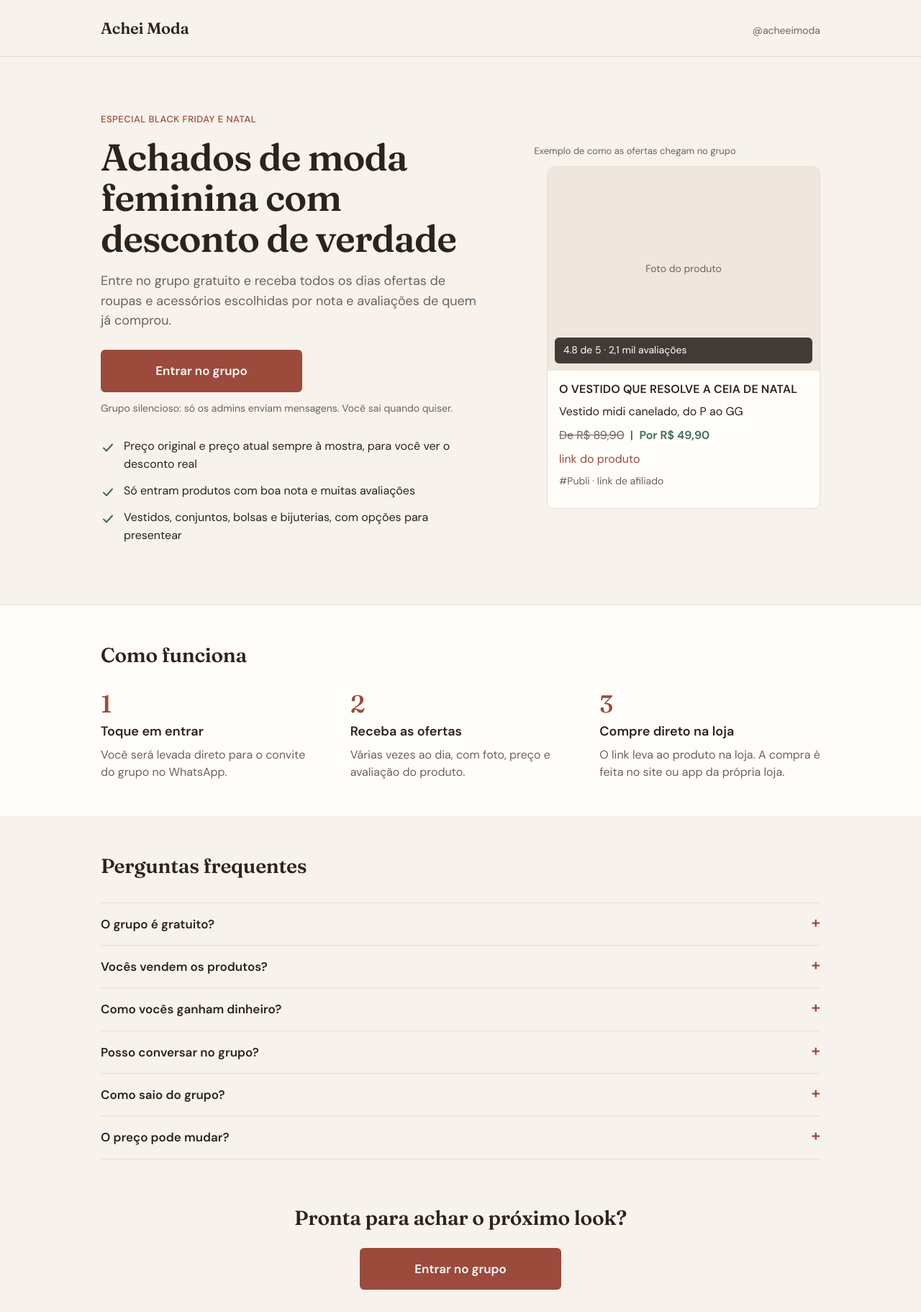
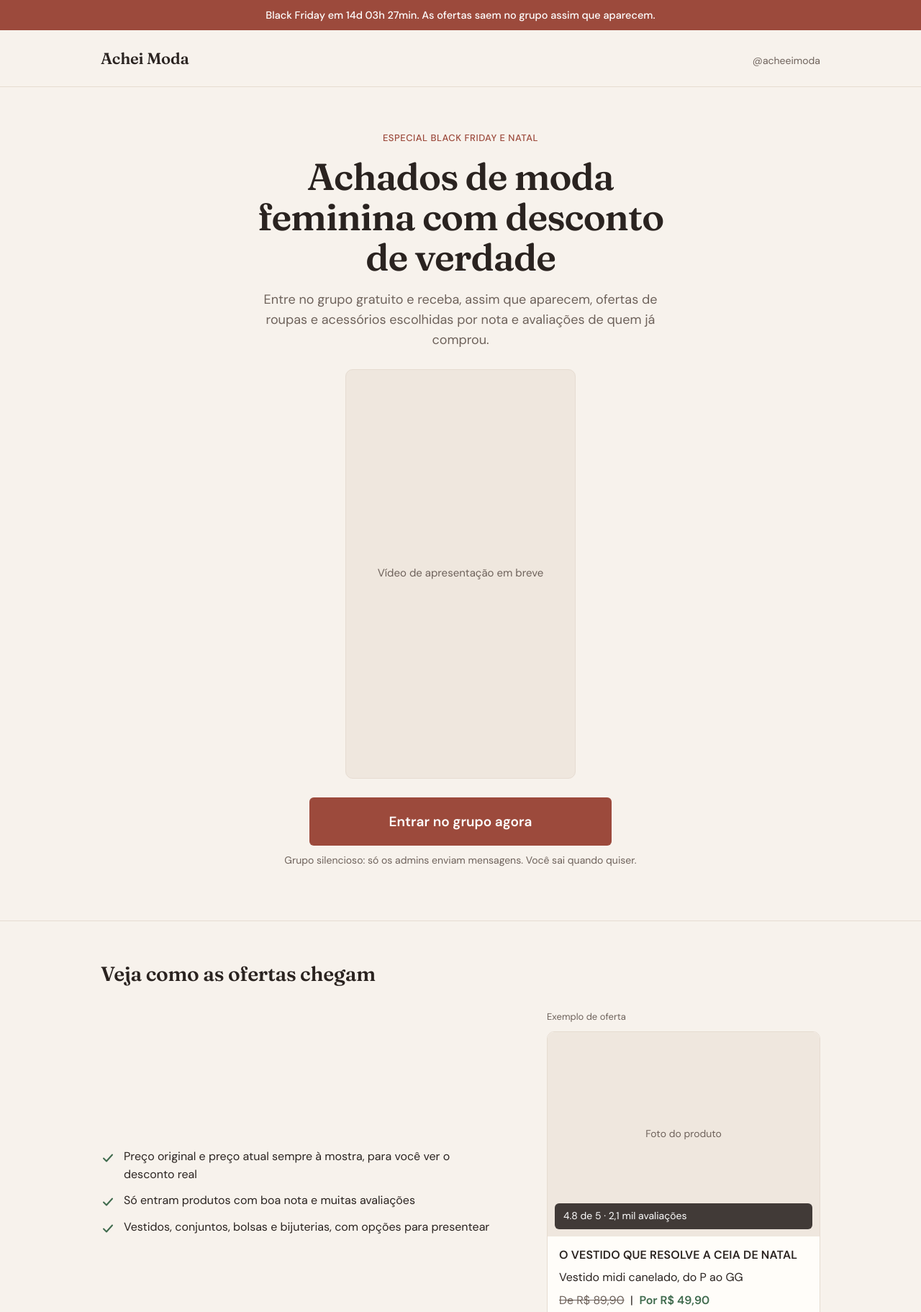
Before and after one commit to victortop7/acheeimoda, a website: page public/index.html in a window 1280 px wide. Shown: the top 1823 px of the page at 72% size. Drawn offline with Linux system fonts and the light colour scheme; no server answers.

Commit message:
Landing: faixa de urgencia real, espaco de video, vagas reais e FAQ
- Faixa com contagem ate a Black Friday (27/11) e depois o Natal
- Espaco de video vertical (YouTube, shorts ou mp4) via config.js
- /api/stats passa a devolver as vagas do grupo atual
- Aviso do YouTube na politica de privacidade

Co-Authored-By: Claude Sonnet 5.5 <noreply@anthropic.com>

```diff
--- a/public/config.js
+++ b/public/config.js
@@ -1,10 +1,12 @@
-// Único lugar para trocar nome da marca, contato e IDs. Nada aqui é segredo.
+// Único lugar para trocar nome da marca, contato, vídeo e IDs. Nada aqui é segredo.
 window.SITE = {
   brand: 'Achei Moda',         // nome da marca
   instagram: 'acheeimoda',     // sem @. Vazio = não mostra
   metaPixelId: '',             // ID do pixel do Meta. Vazio = não carrega o pixel
   ownerName: '',               // nome de quem responde pelo grupo (pessoa física), aparece nos Termos e na Privacidade
   contactEmail: '',            // e-mail público de contato (LGPD e dúvidas)
+  videoUrl: '',                // vídeo de apresentação (vertical). Aceita link do YouTube (watch, shorts, youtu.be) ou arquivo .mp4. Vazio = mostra o espaço reservado
   showCounterFrom: 500,        // só mostra "mais de X pessoas" quando o total real passar disso
+  showSlotsBelow: 150,         // só mostra "restam X vagas" quando o grupo atual tiver essa quantidade ou menos
   lastUpdate: '12/11/2026'     // data exibida nas páginas legais
 };
--- a/public/index.html
+++ b/public/index.html
@@ -3,8 +3,11 @@
 <head>
   <meta charset="utf-8">
   <meta name="viewport" content="width=device-width, initial-scale=1">
-  <title>Grupo de ofertas de moda feminina</title>
+  <title>Achei Moda | Grupo de ofertas de moda feminina</title>
   <meta name="description" content="Grupo gratuito no WhatsApp com ofertas selecionadas de roupas e acessórios femininos. Só os admins enviam mensagens.">
+  <meta property="og:title" content="Achei Moda | Grupo de ofertas de moda feminina">
+  <meta property="og:description" content="Ofertas de roupas e acessórios escolhidas por nota e avaliações. Grupo gratuito, só admins enviam mensagens.">
+  <meta property="og:type" content="website">
   <link rel="preconnect" href="https://fonts.googleapis.com">
   <link rel="preconnect" href="https://fonts.gstatic.com" crossorigin>
   <link href="https://fonts.googleapis.com/css2?family=DM+Sans:opsz,wght@9..40,400;9..40,500;9..40,600&family=Fraunces:opsz,wght@9..144,500;9..144,600&display=swap" rel="stylesheet">
@@ -23,25 +26,39 @@
 </head>
 <body>
 
+  <!-- Faixa de urgência com prazo real: contagem até a Black Friday (27/11/2026) e depois até o Natal -->
+  <div class="faixa" id="faixa" hidden>
+    <span id="faixa-texto"></span>
+  </div>
+
   <header class="topo">
     <div class="wrap">
-      <a class="marca" href="/" data-brand>Sua Marca</a>
+      <a class="marca" href="/" data-brand>Achei Moda</a>
       <a class="insta" href="#" data-insta hidden>Instagram</a>
     </div>
   </header>
 
   <main>
-    <section class="hero">
-      <div class="wrap">
-        <div>
+    <section class="hero-centro">
+      <div class="wrap-estreito">
         <span class="selo">Especial Black Friday e Natal</span>
         <h1>Achados de moda feminina com desconto de verdade</h1>
-          <p class="sub">Entre no grupo gratuito e receba todos os dias ofertas de roupas e acessórios escolhidas por nota e avaliações de quem já comprou.</p>
+        <p class="sub">Entre no grupo gratuito e receba, assim que aparecem, ofertas de roupas e acessórios escolhidas por nota e avaliações de quem já comprou.</p>
 
-          <a class="btn" id="entrar" href="/obrigado">Entrar no grupo</a>
+        <!-- Espaço do vídeo (vertical). Defina videoUrl em config.js -->
+        <div class="video-slot" id="video-slot" aria-label="Vídeo de apresentação"></div>
+
+        <a class="btn btn-grande" id="entrar" href="/obrigado">Entrar no grupo agora</a>
+        <p class="vagas" id="vagas" hidden></p>
         <p class="nota-btn">Grupo silencioso: só os admins enviam mensagens. Você sai quando quiser.</p>
         <p class="contador" id="contador" hidden></p>
+      </div>
+    </section>
 
+    <section class="exemplo">
+      <div class="wrap">
+        <h2>Veja como as ofertas chegam</h2>
+        <div class="exemplo-grid">
           <ul class="lista">
             <li>
               <svg width="20" height="20" viewBox="0 0 20 20" fill="none" aria-hidden="true"><path d="M4 10.5l4 4 8-9" stroke="currentColor" stroke-width="2" stroke-linecap="round" stroke-linejoin="round"/></svg>
@@ -56,10 +73,9 @@
               <span>Vestidos, conjuntos, bolsas e bijuterias, com opções para presentear</span>
             </li>
           </ul>
-        </div>
 
           <div>
-          <p class="exemplo-rotulo">Exemplo de como as ofertas chegam no grupo</p>
+            <p class="exemplo-rotulo">Exemplo de oferta</p>
             <div class="oferta" aria-label="Exemplo de oferta">
               <div class="oferta-img">
                 Foto do produto
@@ -71,6 +87,7 @@
                 <p><span class="de">De R$ 89,90</span> &nbsp;|&nbsp; <span class="por">Por R$ 49,90</span></p>
                 <p class="link-falso">link do produto</p>
                 <p class="tag">#Publi &middot; link de afiliado</p>
+              </div>
             </div>
           </div>
         </div>
@@ -133,7 +150,7 @@
     <section class="fecho">
       <div class="wrap">
         <h2>Pronta para achar o próximo look?</h2>
-        <a class="btn" href="/obrigado" id="entrar-2">Entrar no grupo</a>
+        <a class="btn btn-grande" href="/obrigado" id="entrar-2">Entrar no grupo agora</a>
       </div>
     </section>
   </main>
@@ -151,34 +168,99 @@
   <script>
     (function () {
       var site = window.SITE || {};
-      document.querySelectorAll('[data-brand]').forEach(function (el) { el.textContent = site.brand || 'Sua Marca'; });
-      document.title = (site.brand ? site.brand + ' | ' : '') + 'Grupo de ofertas de moda feminina';
 
+      // Marca, título e Instagram
+      document.querySelectorAll('[data-brand]').forEach(function (el) { el.textContent = site.brand || 'Achei Moda'; });
+      document.title = (site.brand || 'Achei Moda') + ' | Grupo de ofertas de moda feminina';
       if (site.instagram) {
         var a = document.querySelector('[data-insta]');
         a.href = 'https://instagram.com/' + site.instagram;
         a.textContent = '@' + site.instagram;
         a.hidden = false;
       }
-
-      // Repassa utm_* e fbclid para as próximas páginas
-      var qs = window.location.search;
-      if (qs) {
-        document.querySelectorAll('#entrar, #entrar-2').forEach(function (a) { a.href = '/obrigado' + qs; });
-      }
-
       if (site.contactEmail) {
         var c = document.getElementById('contato');
         c.textContent = 'Contato: ' + site.contactEmail;
         c.hidden = false;
       }
 
-      // Contador honesto: só aparece quando o total real passa do mínimo definido em config.js
+      // Repassa utm_* e fbclid para as próximas páginas
+      var qs = window.location.search;
+      if (qs) {
+        document.querySelectorAll('#entrar, #entrar-2').forEach(function (el) { el.href = '/obrigado' + qs; });
+      }
+
+      // Vídeo: YouTube (watch, shorts, youtu.be), arquivo .mp4 ou espaço reservado
+      (function montarVideo() {
+        var slot = document.getElementById('video-slot');
+        var url = (site.videoUrl || '').trim();
+        var el;
+        if (!url) {
+          el = document.createElement('div');
+          el.className = 'video-vazio';
+          el.textContent = 'Vídeo de apresentação em breve';
+          slot.appendChild(el);
+          return;
+        }
+        if (/\.mp4(\?.*)?$/i.test(url)) {
+          el = document.createElement('video');
+          el.src = url;
+          el.controls = true;
+          el.playsInline = true;
+          el.preload = 'metadata';
+          slot.appendChild(el);
+          return;
+        }
+        var m = url.match(/(?:youtu\.be\/|youtube\.com\/(?:watch\?v=|shorts\/|embed\/))([A-Za-z0-9_-]{11})/);
+        if (m) {
+          el = document.createElement('iframe');
+          el.src = 'https://www.youtube-nocookie.com/embed/' + m[1] + '?rel=0&playsinline=1';
+          el.title = 'Vídeo de apresentação';
+          el.loading = 'lazy';
+          el.allow = 'accelerometer; autoplay; encrypted-media; gyroscope; picture-in-picture';
+          el.allowFullscreen = true;
+          slot.appendChild(el);
+          return;
+        }
+        slot.hidden = true;
+      })();
+
+      // Faixa de urgência com prazo REAL (horário de Brasília, UTC-3)
+      (function faixa() {
+        var prazos = [
+          { ate: Date.UTC(2026, 10, 27, 3, 0, 0), texto: 'Black Friday em ' },
+          { ate: Date.UTC(2026, 11, 25, 3, 0, 0), texto: 'Natal em ' }
+        ];
+        var barra = document.getElementById('faixa');
+        var txt = document.getElementById('faixa-texto');
+        function tick() {
+          var agora = Date.now();
+          var alvo = null;
+          for (var i = 0; i < prazos.length; i++) { if (prazos[i].ate > agora) { alvo = prazos[i]; break; } }
+          if (!alvo) { barra.hidden = true; return; }
+          var s = Math.floor((alvo.ate - agora) / 1000);
+          var d = Math.floor(s / 86400);
+          var h = Math.floor((s % 86400) / 3600);
+          var mi = Math.floor((s % 3600) / 60);
+          txt.textContent = alvo.texto + d + 'd ' + String(h).padStart(2, '0') + 'h ' + String(mi).padStart(2, '0') + 'min. As ofertas saem no grupo assim que aparecem.';
+          barra.hidden = false;
+        }
+        tick();
+        setInterval(tick, 30000);
+      })();
+
+      // Números reais do banco: vagas do grupo atual e total de membros
       fetch('/api/stats').then(function (r) { return r.json(); }).then(function (d) {
+        if (!d) return;
+        var limiteVagas = site.showSlotsBelow || 150;
+        if (typeof d.vagas === 'number' && d.vagas > 0 && d.vagas <= limiteVagas) {
+          var v = document.getElementById('vagas');
+          v.textContent = 'Restam ' + d.vagas + (d.vagas === 1 ? ' vaga' : ' vagas') + ' neste grupo. Quando ele lotar, abrimos outro.';
+          v.hidden = false;
+        }
         var min = site.showCounterFrom || 500;
-        var n = d && d.membros;
-        if (typeof n === 'number' && n >= min) {
-          var arred = Math.floor(n / 100) * 100;
+        if (typeof d.membros === 'number' && d.membros >= min) {
+          var arred = Math.floor(d.membros / 100) * 100;
           var el = document.getElementById('contador');
           el.textContent = 'Mais de ' + arred.toLocaleString('pt-BR') + ' pessoas já participam dos nossos grupos.';
           el.hidden = false;
--- a/public/style.css
+++ b/public/style.css
@@ -202,6 +202,66 @@ h2 {
 .passo h3 { font-size: 18px; margin: 0 0 6px; }
 .passo p { margin: 0; color: var(--muted); font-size: 16px; }
 
+/* Faixa de urgência */
+.faixa {
+  background: var(--accent);
+  color: #fff;
+  text-align: center;
+  padding: 11px 16px;
+  font-size: 14.5px;
+  font-weight: 500;
+  line-height: 1.4;
+  font-variant-numeric: tabular-nums;
+}
+
+/* Hero centralizado (formato: título, vídeo, botão) */
+.hero-centro { padding: 36px 0 52px; text-align: center; }
+.wrap-estreito { width: 100%; max-width: 640px; margin: 0 auto; padding: 0 20px; }
+.hero-centro .sub { margin-left: auto; margin-right: auto; }
+
+.video-slot {
+  width: min(320px, 100%);
+  aspect-ratio: 9 / 16;
+  margin: 0 auto 26px;
+  border-radius: 10px;
+  overflow: hidden;
+  background: #efe7de;
+  border: 1px solid var(--line);
+}
+.video-slot iframe,
+.video-slot video { width: 100%; height: 100%; border: 0; display: block; background: #000; }
+.video-vazio {
+  width: 100%;
+  height: 100%;
+  display: grid;
+  place-items: center;
+  padding: 20px;
+  color: var(--muted);
+  font-size: 15px;
+}
+
+.btn-grande {
+  display: block;
+  width: 100%;
+  max-width: 420px;
+  margin: 0 auto;
+  padding: 19px 28px;
+  font-size: 19px;
+}
+.vagas {
+  margin: 14px 0 0;
+  font-size: 15px;
+  font-weight: 600;
+  color: var(--accent);
+}
+.hero-centro .nota-btn { margin-top: 10px; }
+
+/* Exemplo de oferta */
+.exemplo { padding: 8px 0 52px; border-top: 1px solid var(--line); background: var(--bg); }
+.exemplo h2 { padding-top: 44px; }
+.exemplo-grid { display: grid; gap: 32px; }
+.exemplo .lista { margin-top: 0; }
+
 /* Contador e FAQ */
 .contador {
   margin: 10px 0 0;
@@ -273,7 +333,10 @@ h2 {
 @media (min-width: 820px) {
   .hero { padding: 72px 0 84px; }
   .hero .wrap { grid-template-columns: 1.15fr 0.85fr; gap: 64px; align-items: center; }
+  .hero-centro { padding: 56px 0 72px; }
+  .exemplo-grid { grid-template-columns: 1fr 380px; gap: 64px; align-items: center; }
   .btn { width: auto; min-width: 280px; }
+  .btn-grande { width: 100%; min-width: 0; }
   .grid3 { grid-template-columns: repeat(3, 1fr); gap: 40px; }
   .oferta { margin-left: auto; }
 }
```
Also changed, not shown: functions/api/stats.ts (+19 -6 lines), public/privacidade.html (+1 -0 lines). Lines whose indentation alone changed are shown as unchanged.
